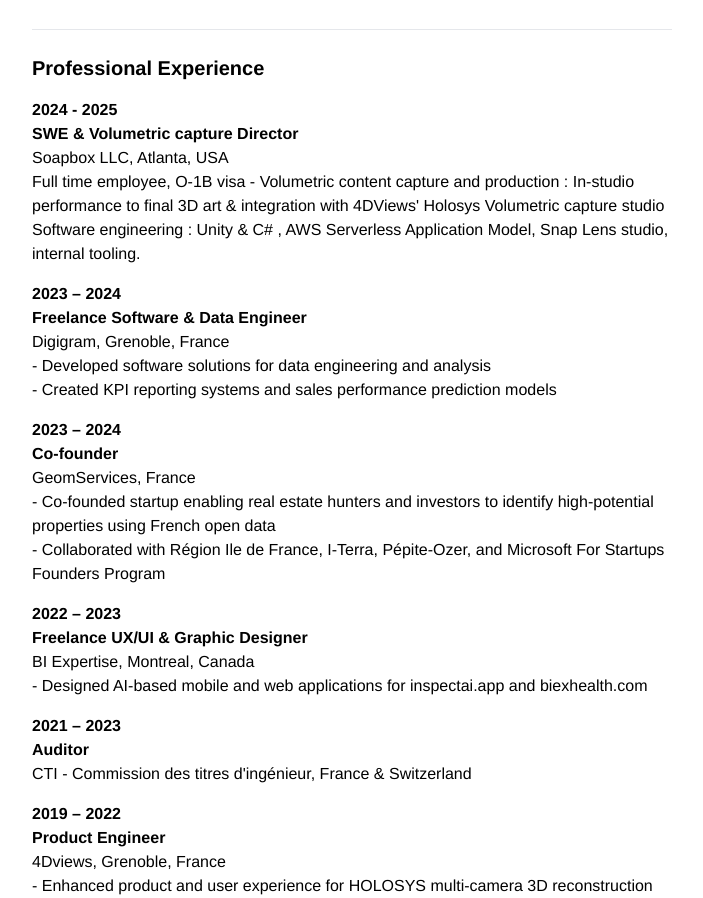
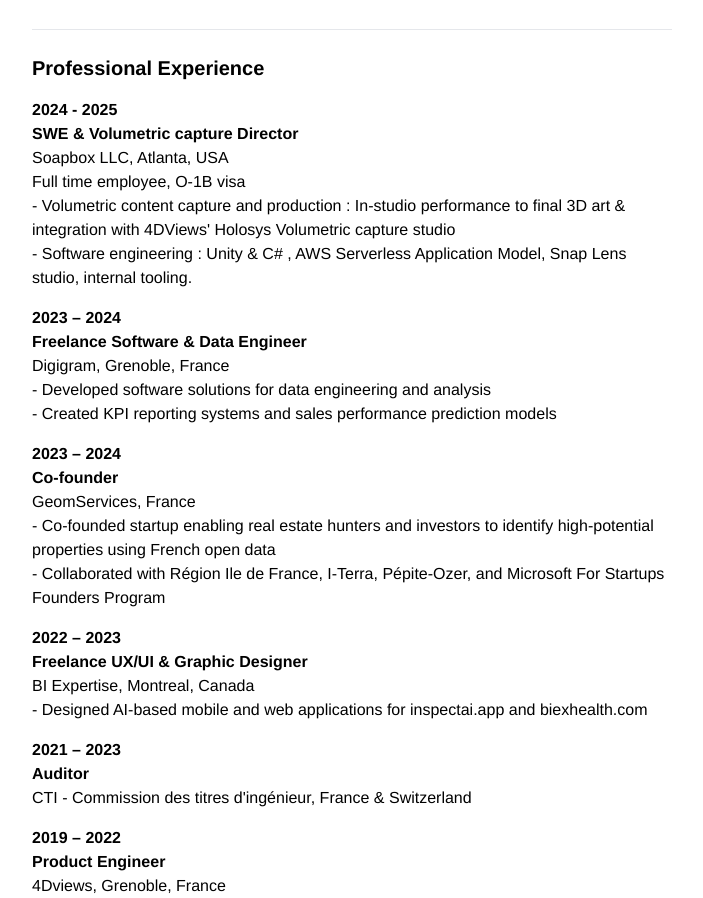
Before and after one commit to JorisPLA7/JorisPLA7.github.io, a plain HTML site: page index.html in a window 1280 px wide. Shown: the part 1145-2043 px from the top of the page, without its empty margins (288-991 px from the left). Drawn offline with nearby package versions, Linux system fonts and the light colour scheme.

Commit message:
refactor job description formatting for clarity

```diff
--- a/index.html
+++ b/index.html
@@ -92,8 +92,9 @@
                             <p><strong>2024 - 2025</strong><br>
                             <strong>SWE & Volumetric capture Director</strong><br>
                             Soapbox LLC, Atlanta, USA<br>
-                            Full time employee, O-1B visa - Volumetric content capture and production : In-studio performance to final 3D art & integration with 4DViews' Holosys Volumetric capture studio<br>
-                            Software engineering : Unity & C# , AWS Serverless Application Model, Snap Lens studio, internal tooling.</p>
+                            Full time employee, O-1B visa<br>
+                            - Volumetric content capture and production : In-studio performance to final 3D art & integration with 4DViews' Holosys Volumetric capture studio<br>
+                            - Software engineering : Unity & C# , AWS Serverless Application Model, Snap Lens studio, internal tooling.</p>
 
                             <p class="mt-4"><strong>2023 – 2024</strong><br>
                             <strong>Freelance Software & Data Engineer</strong><br>
```
